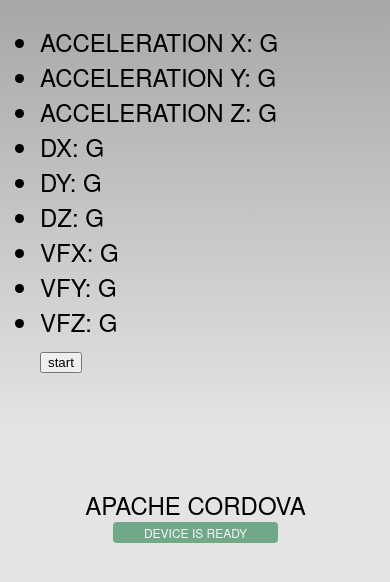
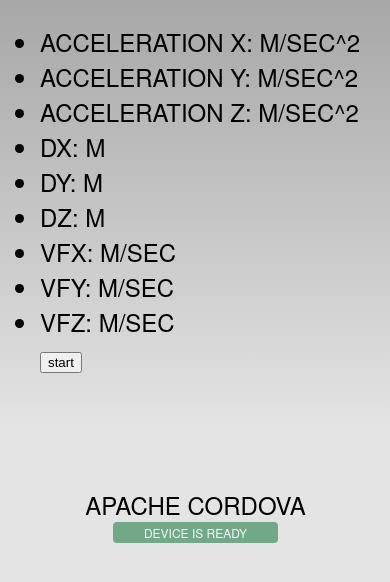
Before and after one commit to Sparklers/Sparklers-lyen, a plain HTML site: page www/index.html in a window 390 px wide. Drawn offline with Linux system fonts and the light colour scheme; some packages are replaced by stand-ins of ours.

Commit message:
1. 修正單位 2. 修正網址

```diff
--- a/www/index.html
+++ b/www/index.html
@@ -28,7 +28,7 @@
         <title>Sparlers</title>
         <script>
 		function startWrite() {
-			window.location.assign("http://www.w3schools.com")
+			window.location.assign("startWrite.html")
 		}
 	</script>
     </head>
@@ -41,15 +41,15 @@
             </div>
         </div>
         <ul style="font-size: 200%;">
-            <li>acceleration x: <span id="accelerationX"></span>g</li>
-            <li>acceleration y: <span id="accelerationY"></span>g</li>
-            <li>acceleration z: <span id="accelerationZ"></span>g</li>
-            <li>dx: <span id="distanceX"></span>g</li>
-            <li>dy: <span id="distanceY"></span>g</li>
-            <li>dz: <span id="distanceZ"></span>g</li>
-            <li>vfx: <span id="velocityX"></span>g</li>
-            <li>vfy: <span id="velocityY"></span>g</li>
-            <li>vfz: <span id="velocityZ"></span>g</li>
+            <li>acceleration x: <span id="accelerationX"></span> m/sec^2</li>
+            <li>acceleration y: <span id="accelerationY"></span> m/sec^2</li>
+            <li>acceleration z: <span id="accelerationZ"></span> m/sec^2</li>
+            <li>dx: <span id="distanceX"></span> m</li>
+            <li>dy: <span id="distanceY"></span> m</li>
+            <li>dz: <span id="distanceZ"></span> m</li>
+            <li>vfx: <span id="velocityX"></span> m/sec</li>
+            <li>vfy: <span id="velocityY"></span> m/sec</li>
+            <li>vfz: <span id="velocityZ"></span> m/sec</li>
             <input type="button" value="start" onclick="startWrite()"></input>
         </ul>
         <script type="text/javascript" src="cordova.js"></script>
--- a/www/js/index.js
+++ b/www/js/index.js
@@ -34,7 +34,10 @@
 }
 
 function onSuccess(acceleration) {
-    acceleration.y -= 9.8;
+    acceleration.x = acceleration.x.toFixed(2);
+    acceleration.y = acceleration.y.toFixed(2) - 9.8;
+    acceleration.z = acceleration.z.toFixed(2);
+
     dx = getDistance(vfx, acceleration.x, freq/1000);
     dy = getDistance(vfy, acceleration.y, freq/1000);
     dz = getDistance(vfz, acceleration.z, freq/1000);
@@ -69,7 +72,6 @@
     // Bind any events that are required on startup. Common events are:
     // 'load', 'deviceready', 'offline', and 'online'.
     bindEvents: function() {
-        alert('bindEvents');
         document.addEventListener('deviceready', this.onDeviceReady, false);
     },
     // deviceready Event Handler
@@ -77,8 +79,7 @@
     // The scope of 'this' is the event. In order to call the 'receivedEvent'
     // function, we must explicitly call 'app.receivedEvent(...);'
     onDeviceReady: function() {
-        alert('onDeviceReady');
-        app.receivedEvent('deviceready');
+         app.receivedEvent('deviceready');
         var options = { frequency: freq };
         shapeArray.push([x, y, z]);
         var watchID = navigator.accelerometer.watchAcceleration(onSuccess, onError, options);
```
